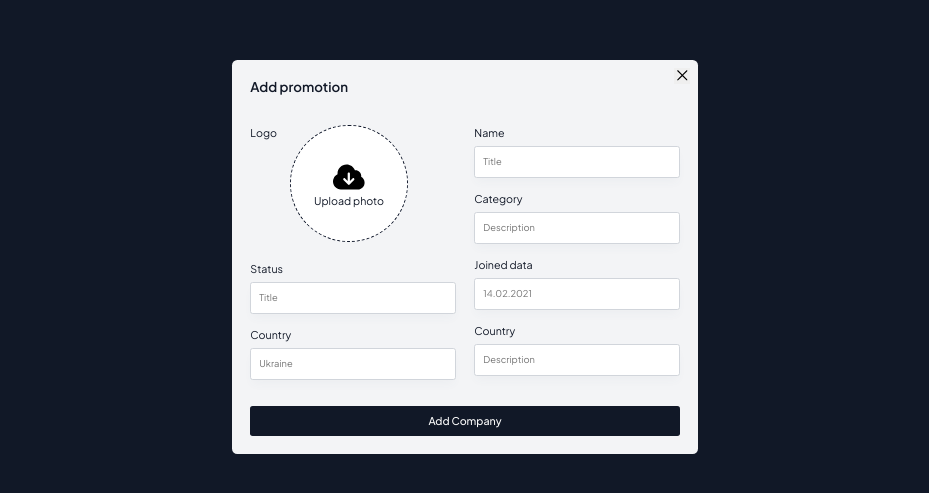
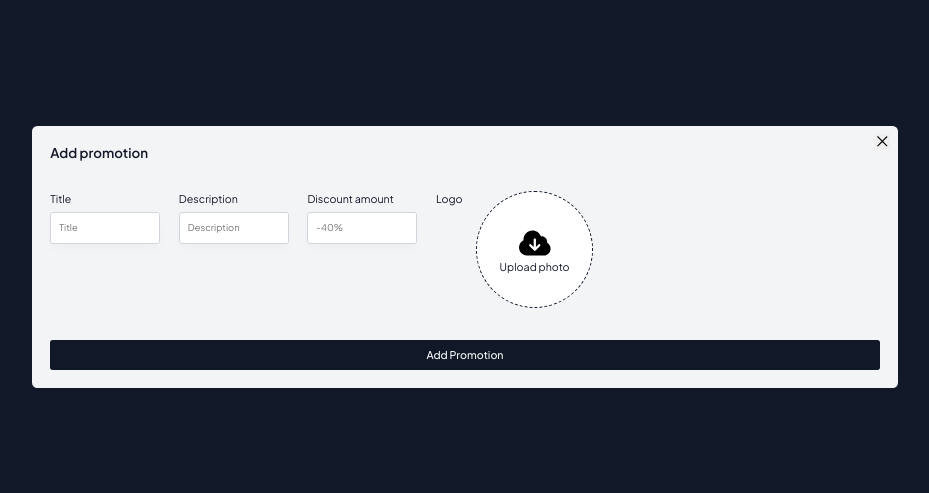
Before and after one commit to TetyanaDubchak/crm, a Next.js app: page /companies/1/new in a window 1280 px wide. Shown: the part 143-636 px from the top of the page, without its empty margins (175-1104 px from the left). Built offline with nearby package versions, Linux system fonts and the light colour scheme.

Commit message:
Update Promomodal

```diff
--- a/src/app/(admin)/companies/[id]/new/page.tsx
+++ b/src/app/(admin)/companies/[id]/new/page.tsx
@@ -3,13 +3,13 @@
 import React from 'react';
 import { useRouter } from 'next/navigation';
 import Modal from '@/components/Modal';
-import CompanyModal from '@/components/CompanyModal';
+import PromoModal from '@/components/PromoModal';
 
 export default function Page() {
   const router = useRouter();
   return (
     <Modal title="promotion" onClose={() => router.back()}>
-      <CompanyModal />
+      <PromoModal />
     </Modal>
   );
 }
--- a/src/components/PromoModal.tsx
+++ b/src/components/PromoModal.tsx
@@ -37,27 +37,16 @@ export default function PromoModal() {
     <Formik initialValues={initialValues} onSubmit={handleSubmit}>
       <Form className={s['form']}>
         <div className={s['main-wrapper']}>
-          <div className={s['first-extra-wrapper']}>
-            <LogoUploader label="Logo" placeholder="Upload photo" />
-            <InputField type="text" label="Status" placeholder="Title" />
-            <InputField type="text" label="Country" placeholder="Ukraine" />
-          </div>
-          <div className={s['second-extra-wrapper']}>
-            <InputField type="text" label="Name" placeholder="Title" />
-            <InputField
-              type="text"
-              label="Category"
-              placeholder="Description"
-            />
-            <InputField
-              type="text"
-              label="Joined data"
-              placeholder="14.02.2021"
-            />
-            <InputField type="text" label="Country" placeholder="Description" />
-          </div>
+          <InputField type="text" label="Title" placeholder="Title" />
+          <InputField
+            type="text"
+            label="Description"
+            placeholder="Description"
+          />
+          <InputField type="text" label="Discount amount" placeholder="-40%" />
+          <LogoUploader label="Logo" placeholder="Upload photo" />
         </div>
-        <AddFormButton content="Add company" />
+        <AddFormButton content="Add promotion" />
       </Form>
     </Formik>
   );
```
